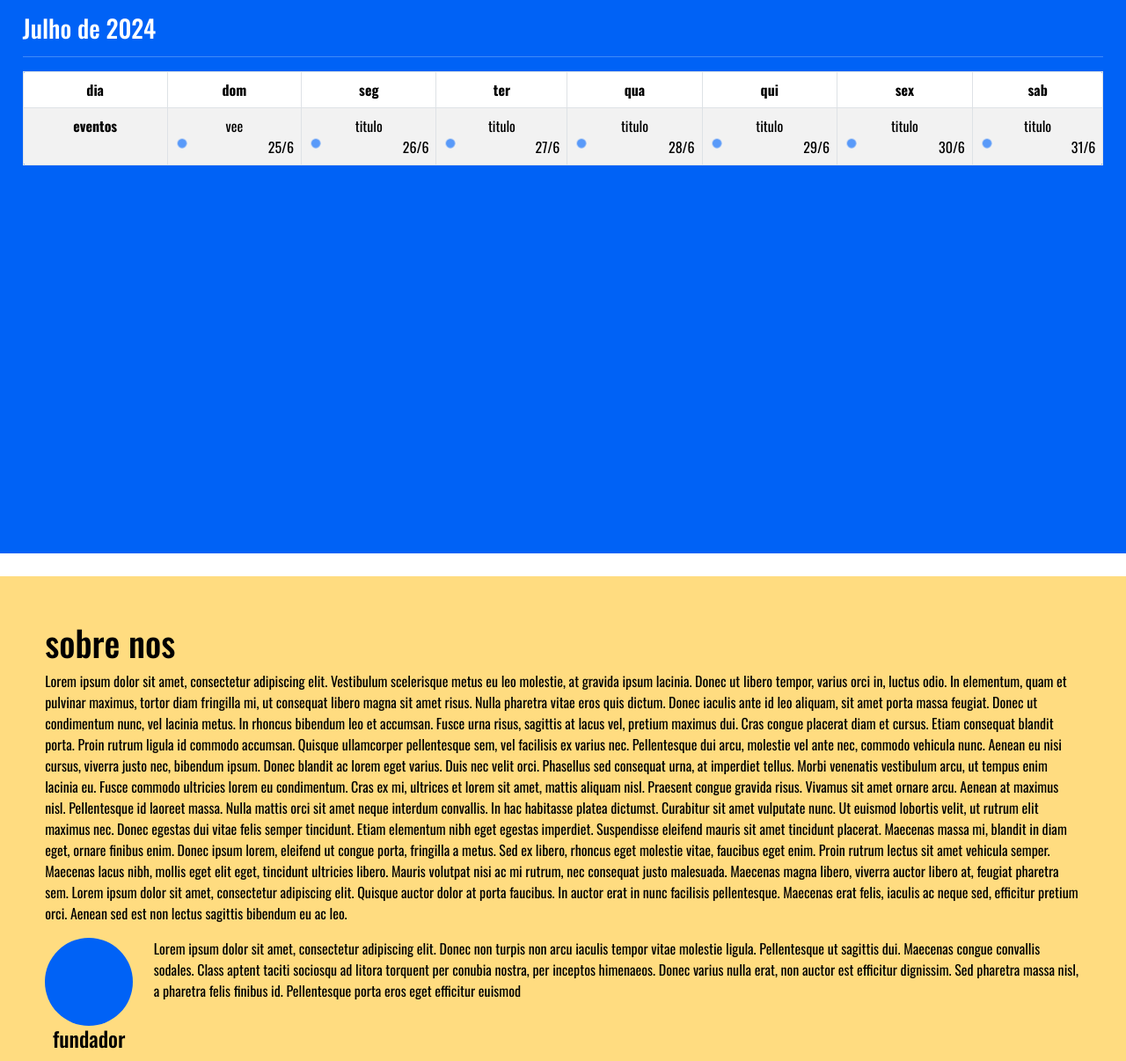
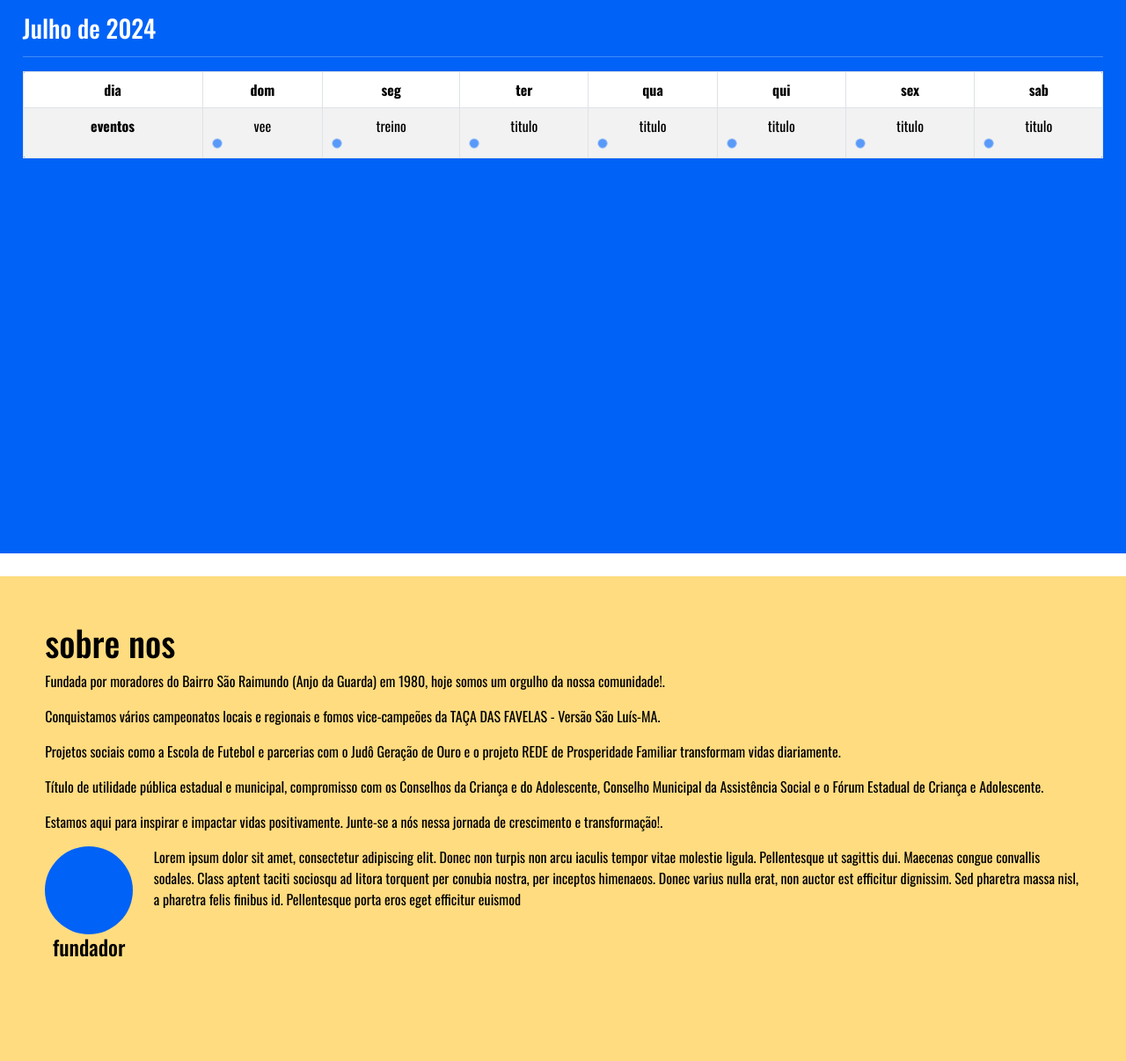
Before and after one commit to veetorio/Atlantico-site, a plain HTML site: page index.html in a window 1280 px wide. Shown: the part 1520-2726 px from the top of the page at 88% size. Drawn offline with nearby package versions, Linux system fonts and the light colour scheme.

Commit message:
sobre nos

```diff
--- a/assets/script/eventos/eventos.js
+++ b/assets/script/eventos/eventos.js
@@ -40,13 +40,13 @@ const table = document.getElementById("table")
 const Newdata = document.getElementById("date")
 const data = new Date()
 const events = [
-    new Ev("vee",22, 1, "teste 1", "teste 1"),
-    new Ev("titulo",22, 1, "teste 1", "teste 1"),
-    new Ev("titulo",22, 1, "teste 1", "teste 1"),
-    new Ev("titulo",22, 1, "teste 1", "teste 1"),
-    new Ev("titulo",22, 1, "teste 1", "teste 1"),
-    new Ev("titulo",22, 1, "teste 1", "teste 1"),
-    new Ev("titulo",22, 1, "teste 1", "teste 1"),
+    new Ev("vee",22, 1, "", ""),
+    new Ev("treino",22, 1, "", ""),
+    new Ev("titulo",22, 1, "", ""),
+    new Ev("titulo",22, 1, "", ""),
+    new Ev("titulo",22, 1, "", ""),
+    new Ev("titulo",22, 1, "", ""),
+    new Ev("titulo",22, 1, "", ""),
 ]
 const days = [
     "segunda",
@@ -166,7 +166,6 @@ function render() {
                                 <div class="pos">
                                     <div class="spinner-grow spinner-grow-sm ${prioridade[e.grau]}" role="status">
                                     </div>
-                                    ${`${data.getDate() + i}/${data.getMonth() + 1}`}
                                 </div>
                             </td>
                             `
--- a/index.html
+++ b/index.html
@@ -103,11 +103,28 @@
                 <div class="content-sobrenos">
                     <h1>sobre nos</h1>
                     <p>
-                        Lorem ipsum dolor sit amet, consectetur adipiscing elit. Vestibulum scelerisque metus eu leo molestie, at gravida ipsum lacinia. Donec ut libero tempor, varius orci in, luctus odio. In elementum, quam et pulvinar maximus, tortor diam fringilla mi, ut consequat libero magna sit amet risus. Nulla pharetra vitae eros quis dictum. Donec iaculis ante id leo aliquam, sit amet porta massa feugiat. Donec ut condimentum nunc, vel lacinia metus. In rhoncus bibendum leo et accumsan. Fusce urna risus, sagittis at lacus vel, pretium maximus dui. Cras congue placerat diam et cursus. Etiam consequat blandit porta. Proin rutrum ligula id commodo accumsan. Quisque ullamcorper pellentesque sem, vel facilisis ex varius nec. Pellentesque dui arcu, molestie vel ante nec, commodo vehicula nunc.
-                        Aenean eu nisi cursus, viverra justo nec, bibendum ipsum. Donec blandit ac lorem eget varius. Duis nec velit orci. Phasellus sed consequat urna, at imperdiet tellus. Morbi venenatis vestibulum arcu, ut tempus enim lacinia eu. Fusce commodo ultricies lorem eu condimentum. Cras ex mi, ultrices et lorem sit amet, mattis aliquam nisl. Praesent congue gravida risus. Vivamus sit amet ornare arcu.
-                        Aenean at maximus nisl. Pellentesque id laoreet massa. Nulla mattis orci sit amet neque interdum convallis. In hac habitasse platea dictumst. Curabitur sit amet vulputate nunc. Ut euismod lobortis velit, ut rutrum elit maximus nec. Donec egestas dui vitae felis semper tincidunt. Etiam elementum nibh eget egestas imperdiet.
-                        Suspendisse eleifend mauris sit amet tincidunt placerat. Maecenas massa mi, blandit in diam eget, ornare finibus enim. Donec ipsum lorem, eleifend ut congue porta, fringilla a metus. Sed ex libero, rhoncus eget molestie vitae, faucibus eget enim. Proin rutrum lectus sit amet vehicula semper. Maecenas lacus nibh, mollis eget elit eget, tincidunt ultricies libero. Mauris volutpat nisi ac mi rutrum, nec consequat justo malesuada. Maecenas magna libero, viverra auctor libero at, feugiat pharetra sem. Lorem ipsum dolor sit amet, consectetur adipiscing elit. Quisque auctor dolor at porta faucibus. In auctor erat in nunc facilisis pellentesque. Maecenas erat felis, iaculis ac neque sed, efficitur pretium orci. Aenean sed est non lectus sagittis bibendum eu ac leo.
+                        Fundada por moradores do Bairro São Raimundo (Anjo da Guarda) em 1980, hoje somos um orgulho da nossa comunidade!.
                     </p>
+
+
+                        <p>
+                            Conquistamos vários campeonatos locais e regionais e fomos vice-campeões da TAÇA DAS FAVELAS - Versão São Luís-MA.
+                        </p>
+
+                        <p>
+
+                            Projetos sociais como a Escola de Futebol e parcerias com o Judô Geração de Ouro e o projeto REDE de Prosperidade Familiar transformam vidas diariamente.
+                        </p>
+
+                        <p>
+                            Título de utilidade pública estadual e municipal, compromisso com os Conselhos da Criança e do Adolescente, Conselho Municipal da Assistência Social e o Fórum Estadual de Criança e Adolescente.
+                        </p>
+
+
+
+                        <p>
+                        Estamos aqui para inspirar e impactar vidas positivamente. Junte-se a nós nessa jornada de crescimento e transformação!.
+                        </p>
                     <div class="content-gen">
                         <div class="content-circle">
                             <div class="circle"></div>
```
